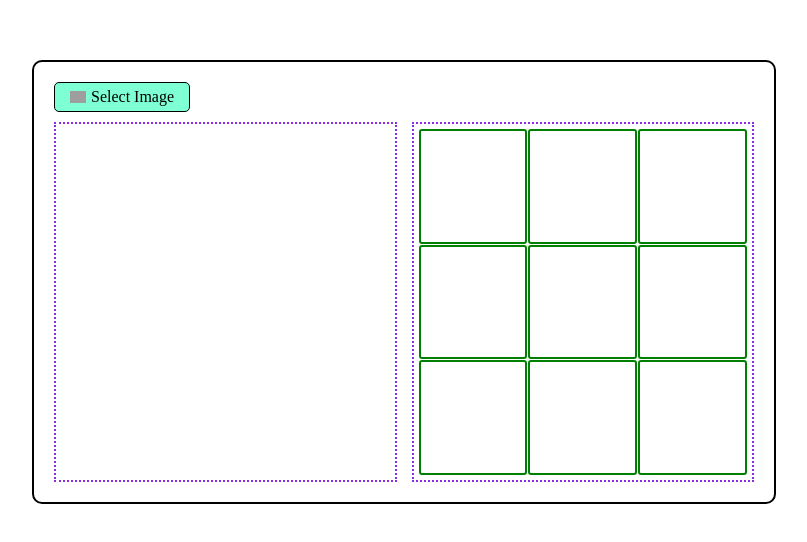
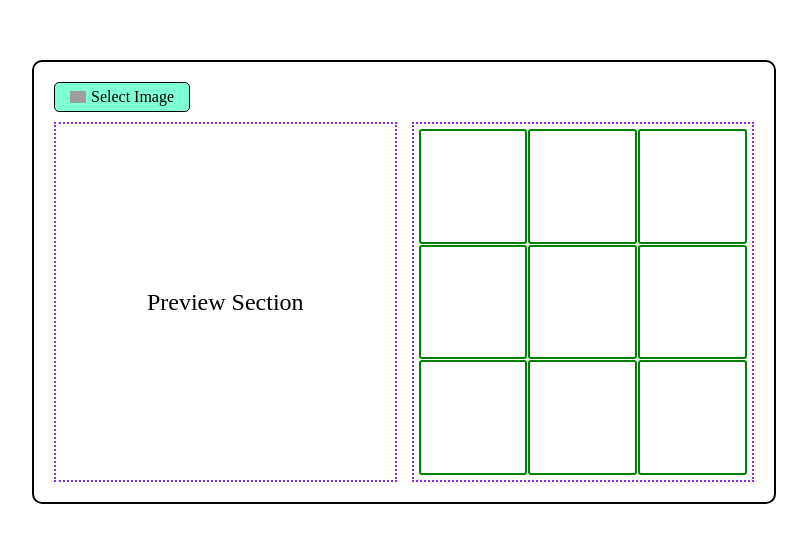
Before and after one commit to voidanil/pic-puzzle, a plain HTML site: page photo-puzzle.html in a window 1280 px wide. Shown: the part 118-660 px from the top of the page, without its empty margins (236-1043 px from the left). Drawn offline with Linux system fonts and the light colour scheme; grey boxes are pictures that could not be loaded.

Commit message:
added text on preview section

```diff
--- a/photo-puzzle.html
+++ b/photo-puzzle.html
@@ -21,7 +21,7 @@
         </div>
         <input type="file" name="photoInput" id="photoInput" accept="image/*" />
         <div class="preview-section">
-          <div class="photo-preview"></div>
+          <div class="photo-preview">Preview Section</div>
           <div class="puzzle">
             <div class="slice slice1" id="slice11">
               <img id="slice1" />
--- a/style.css
+++ b/style.css
@@ -68,6 +68,13 @@
   user-select: none;
 }
 
+.photo-preview {
+  display: flex;
+  align-items: center;
+  justify-content: center;
+  font-size: 1.5rem;
+}
+
 .image {
   width: 100%;
   height: 100%;
```
